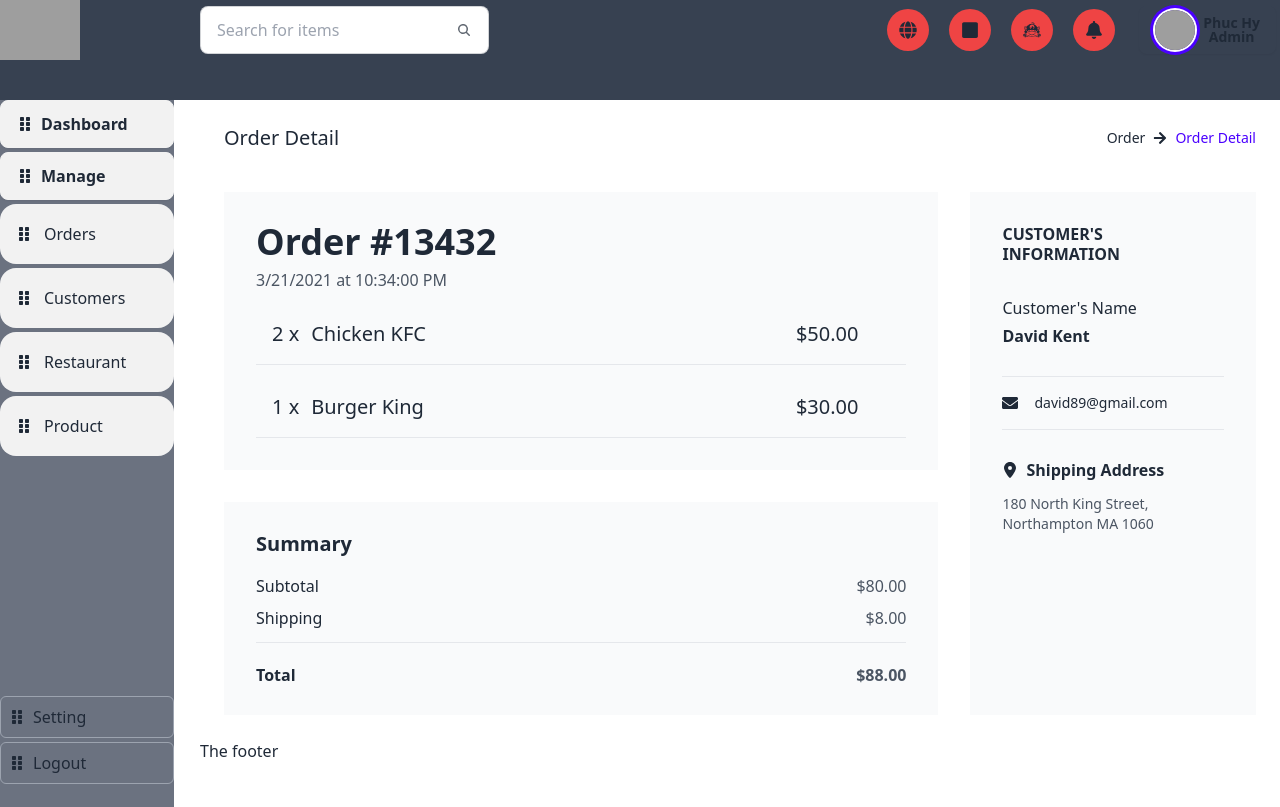
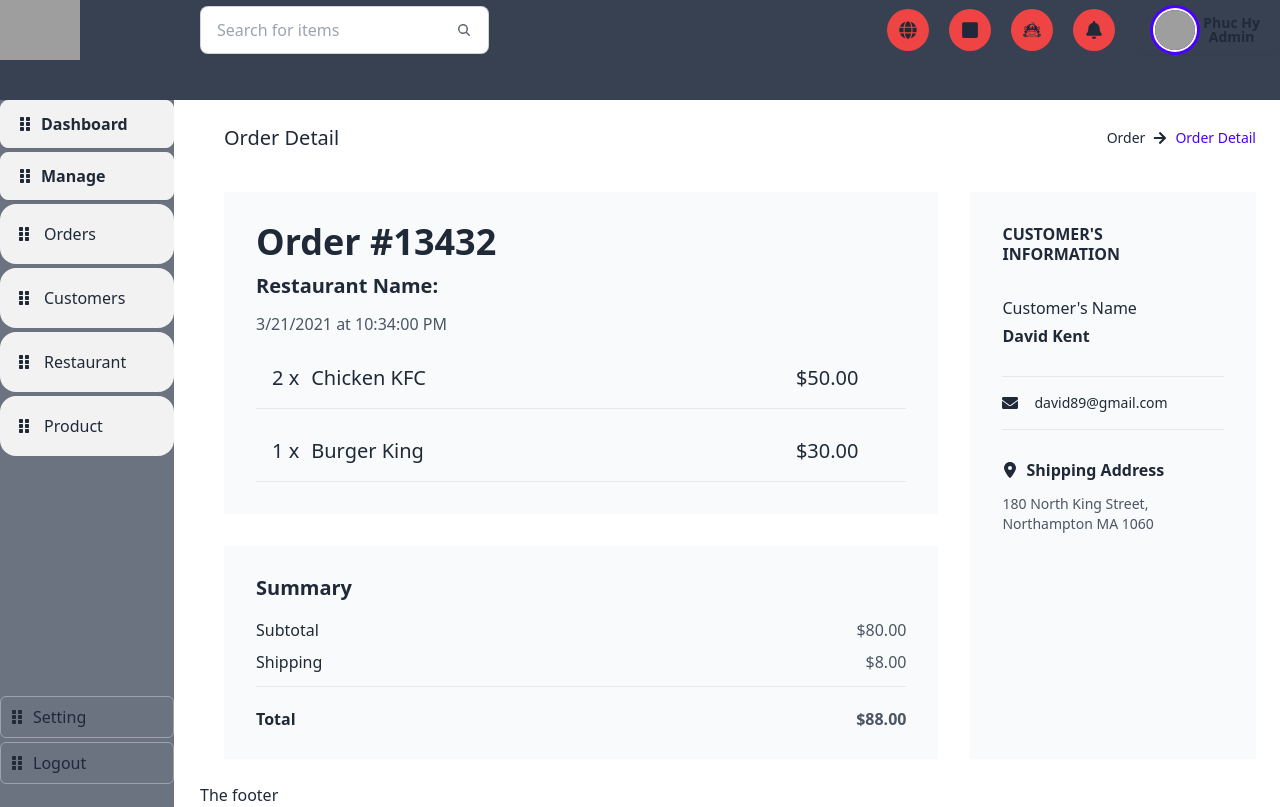
Before and after one commit to PhucHyArthur/Restaurant_Dashboard, a React (Vite) app in the folder frontend/: page /owner/order/detail in a window 1280 px wide. Built offline with nearby package versions, Linux system fonts and the light colour scheme; grey boxes are pictures that could not be loaded.

Commit message:
update folder order

```diff
--- a/frontend/src/pages/order/detail/index.jsx
+++ b/frontend/src/pages/order/detail/index.jsx
@@ -30,6 +30,9 @@ const OrderDetail = () => {
               <h1 className="text-3xl lg:text-4xl font-semibold leading-7 lg:leading-9 text-gray-800">
                 Order #{mockOrderDetail.orderId}
               </h1>
+              <h2 className="text-xl font-semibold leading-7 lg:leading-9 text-gray-800">
+                Restaurant Name:
+              </h2>
               <p className="text-base font-medium leading-6 text-gray-600">
                 {new Date(mockOrderDetail.orderDate).toLocaleDateString()} at {new Date(mockOrderDetail.orderDate).toLocaleTimeString()}
               </p>
--- a/frontend/src/pages/order/list/index.jsx
+++ b/frontend/src/pages/order/list/index.jsx
@@ -112,13 +112,13 @@ const OrderList = () => {
                         className="dropdown-content z-[10] menu p-2 shadow bg-base-100 rounded-box w-52"
                       >
                         <li>
-                          <a>Refund</a>
+                          <a>Restaurant 1</a>
                         </li>
                         <li>
-                          <a>Ordered</a>
+                          <a>Restaurant 2</a>
                         </li>
                         <li>
-                          <a>Pending</a>
+                          <a>Restaurant 3</a>
                         </li>
                       </ul>
                     </div>
```
